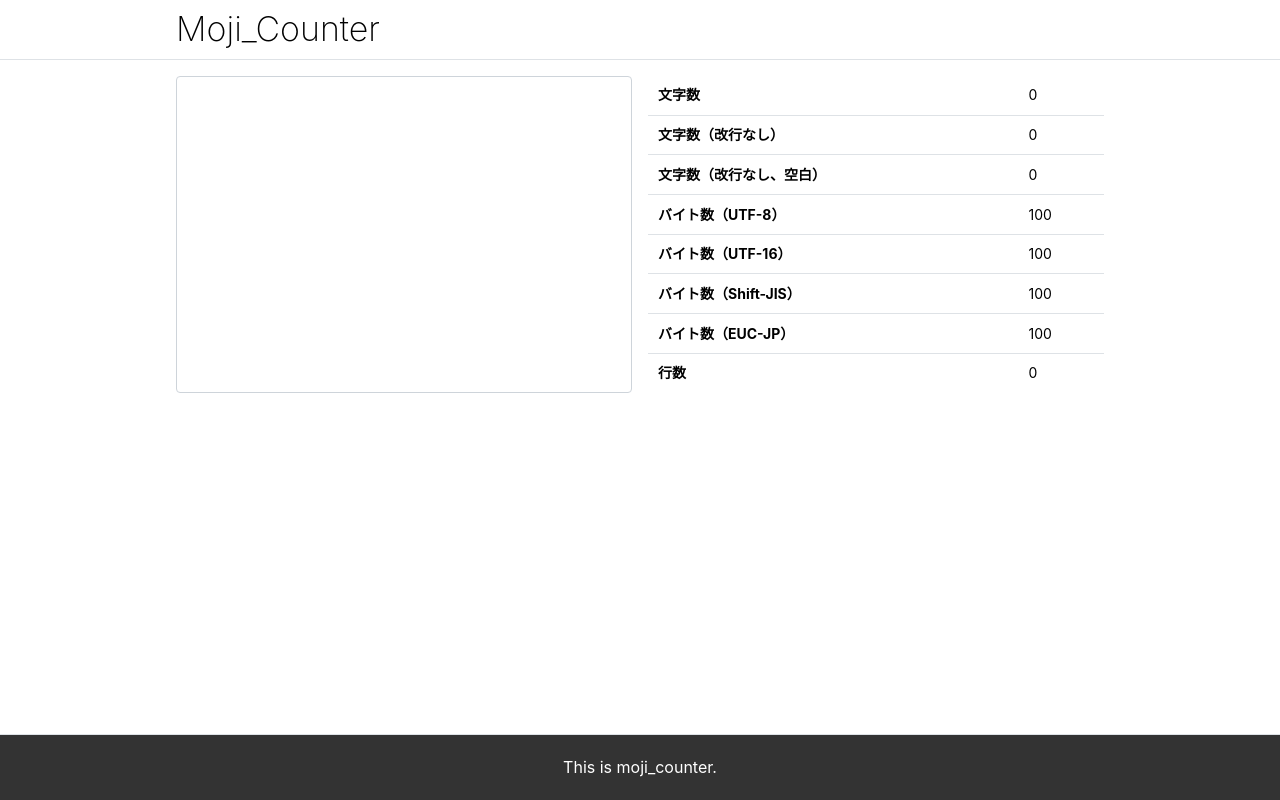
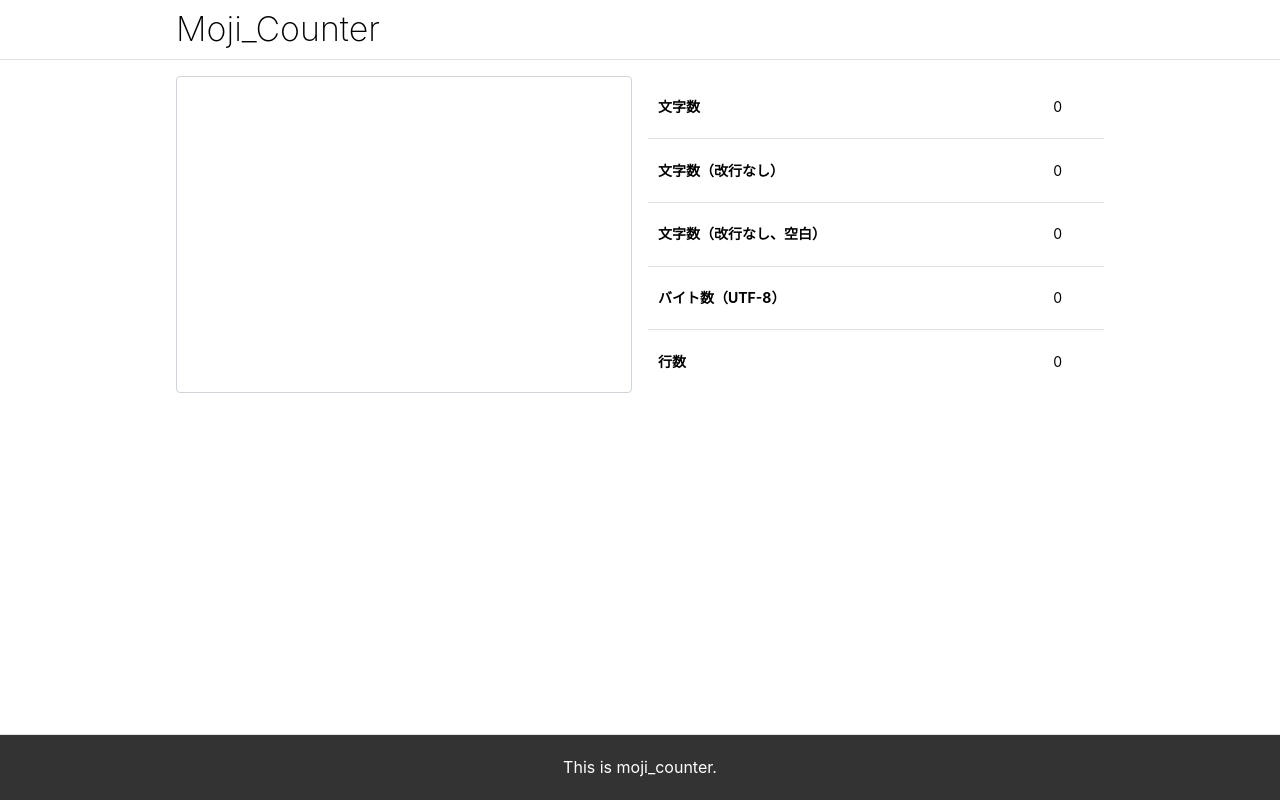
Before and after one commit to shamo-9118/moji-counter, a Next.js app: page / in a window 1280 px wide. Built offline with nearby package versions, Linux system fonts and the light colour scheme.

Commit message:
バイト数をmainコンポーネントに表示させる

```diff
--- a/src/components/Main.tsx
+++ b/src/components/Main.tsx
@@ -15,9 +15,8 @@ export const Main = () => {
   const handleUserInput = (event: React.ChangeEvent<HTMLTextAreaElement>) => {
     setTargetCharacter(event.target.value);
   };
-
-  const encoder = new TextEncoder();
-  console.log(encoder);
+  const countCharacterByte =
+    useCountCharacterByte(targetCharacter).encodedCharBytes;
   const countCharacter =
     useCountCharacter(targetCharacter).targetCharacterCount;
 
@@ -57,19 +56,7 @@ export const Main = () => {
             </Table.Tr>
             <Table.Tr>
               <Table.Th>バイト数（UTF-8）</Table.Th>
-              <Table.Td>100</Table.Td>
-            </Table.Tr>
-            <Table.Tr>
-              <Table.Th>バイト数（UTF-16）</Table.Th>
-              <Table.Td>100</Table.Td>
-            </Table.Tr>
-            <Table.Tr>
-              <Table.Th>バイト数（Shift-JIS）</Table.Th>
-              <Table.Td>100</Table.Td>
-            </Table.Tr>
-            <Table.Tr>
-              <Table.Th>バイト数（EUC-JP）</Table.Th>
-              <Table.Td>100</Table.Td>
+              <Table.Td>{countCharacterByte}</Table.Td>
             </Table.Tr>
             <Table.Tr>
               <Table.Th>行数</Table.Th>
```
